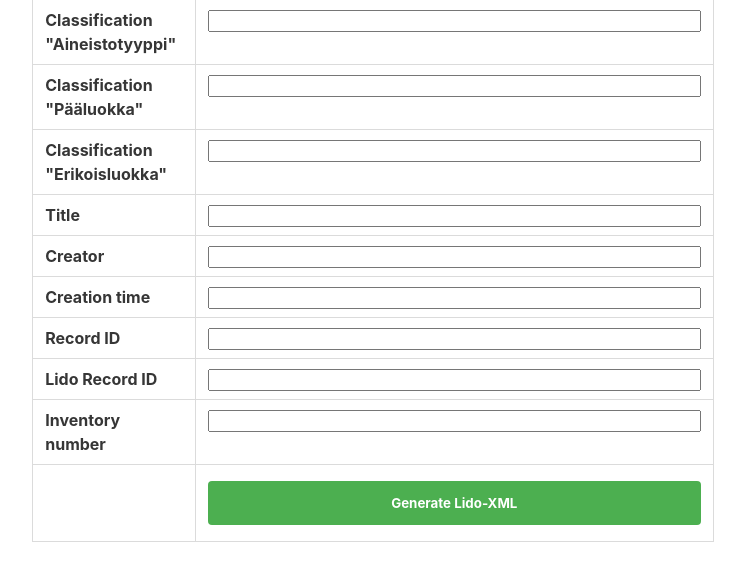
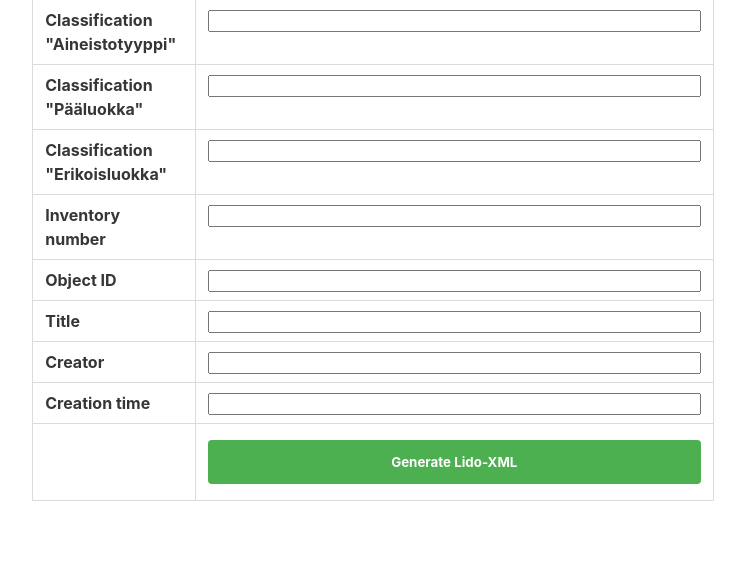
Before and after one commit to FinnishNationalGallery/mediajam_2, a Flask app: page /metadata_lido_save in a window 1280 px wide. Shown: the part 128-709 px from the top of the page, without its empty margins (267-1012 px from the left). Run offline with Flask 3, Linux system fonts and the light colour scheme; lists and menus that the app fills with data are empty; parts of the project's set-up code (start-up, migrations or seed data) failed here and were passed over; some libraries are stand-ins or nearby versions.

Commit message:
Lido XML

```diff
--- a/blueprints/metadata.py
+++ b/blueprints/metadata.py
@@ -151,9 +151,9 @@ def metadata_lido_save():
 def metadata_lido_edit():
    form = LidoSave()
    data2 = mp_metadata.read_lido_xml()
-   form.inventaarionumero.data  = data2.get("mp_inv", "")
-   form.recordID.data  = data2.get("mp_id", "")
-   form.title.data  = data2.get("mp_name", "")
+   form.mp_inv.data  = data2.get("mp_inv", "")
+   form.mp_id.data  = data2.get("mp_id", "")
+   form.mp_name.data  = data2.get("mp_name", "")
 
    if form.validate_on_submit():
       data = form.data
--- a/forms/form_metadata.py
+++ b/forms/form_metadata.py
@@ -16,13 +16,12 @@ class Settings(FlaskForm):
     submit = SubmitField('Save')
 
 class LidoSave(FlaskForm):
-    lidoRecID = StringField('Lido Record ID', validators=[DataRequired()])
-    title = StringField('Title', validators=[DataRequired()])
-    actorName = StringField('Creator', validators=[DataRequired()])
-    eventDate = StringField('Creation time', validators=[DataRequired()])
-    recordID = StringField('Record ID', validators=[DataRequired()])
-    aineistotyyppi = StringField('Classification \"Aineistotyyppi\"', validators=[DataRequired()])
-    paaluokka = StringField('Classification \"Pääluokka\"', validators=[DataRequired()])
-    erikoisluokka = StringField('Classification \"Erikoisluokka\"', validators=[DataRequired()])
-    inventaarionumero = StringField('Inventory number', validators=[DataRequired()])
+    classification1 = StringField('Classification \"Aineistotyyppi\"', validators=[DataRequired()])
+    classification2 = StringField('Classification \"Pääluokka\"', validators=[DataRequired()])
+    classification3 = StringField('Classification \"Erikoisluokka\"', validators=[DataRequired()])
+    mp_inv = StringField('Inventory number', validators=[DataRequired()])
+    mp_id = StringField('Object ID', validators=[DataRequired()])
+    mp_name = StringField('Title', validators=[DataRequired()])
+    mp_actor = StringField('Creator', validators=[DataRequired()])
+    mp_creation = StringField('Creation time', validators=[DataRequired()])
     submit = SubmitField('Generate Lido-XML')
--- a/templates/metadata_lido_save.html
+++ b/templates/metadata_lido_save.html
@@ -39,41 +39,38 @@
             {{ form.hidden_tag() }}
             <table class="table table is-bordered">
                 <tr>
-                    <th style="width:50%">{{ form.aineistotyyppi.label }}</th>
-                    <th style="width:50%">{{ form.aineistotyyppi(size=50) }}</th>
+                    <th style="width:50%">{{ form.classification1.label }}</th>
+                    <th style="width:50%">{{ form.classification1(size=50) }}</th>
                 </tr>
                 <tr>
-                    <th>{{ form.paaluokka.label }} </th>
-                    <th>{{ form.paaluokka(size=50) }}</th>
+                    <th>{{ form.classification2.label }} </th>
+                    <th>{{ form.classification2(size=50) }}</th>
                 </tr>
                 <tr>
-                    <th>{{ form.erikoisluokka.label }}</th>
-                    <th>{{ form.erikoisluokka(size=50) }}</th>
+                    <th>{{ form.classification3.label }}</th>
+                    <th>{{ form.classification3(size=50) }}</th>
                 </tr>
                 <tr>
-                    <th>{{ form.title.label }}</th>
-                    <th>{{ form.title(size=50) }}</th>
+                    <th>{{ form.mp_inv.label }}</th>
+                    <th>{{ form.mp_inv(size=50) }}</th>
                 </tr>
                 <tr>
-                    <th>{{ form.actorName.label }}</th>
-                    <th>{{ form.actorName(size=50) }}</th>
+                    <th>{{ form.mp_id.label }}</th>
+                    <th>{{ form.mp_id(size=50) }}</th>
                 </tr>
                 <tr>
-                    <th>{{ form.eventDate.label }}</th>
-                    <th>{{ form.eventDate(size=50) }}</th>
+                    <th>{{ form.mp_name.label }}</th>
+                    <th>{{ form.mp_name(size=50) }}</th>
                 </tr>
                 <tr>
-                    <th>{{ form.recordID.label }}</th>
-                    <th>{{ form.recordID(size=50) }}</th>
+                    <th>{{ form.mp_actor.label }}</th>
+                    <th>{{ form.mp_actor(size=50) }}</th>
                 </tr>
                 <tr>
-                    <th>{{ form.lidoRecID.label }} </th>
-                    <th>{{ form.lidoRecID(size=50) }}</th>
+                    <th>{{ form.mp_creation.label }} </th>
+                    <th>{{ form.mp_creation(size=50) }}</th>
                 </tr>
-                <tr>
-                    <th>{{ form.inventaarionumero.label }}</th>
-                    <th>{{ form.inventaarionumero(size=50) }}</th>
-                </tr>
+
                 <tr>
                     <th></th>
                     <th>{{ form.submit(style ='background-color: #4CAF50;
```
